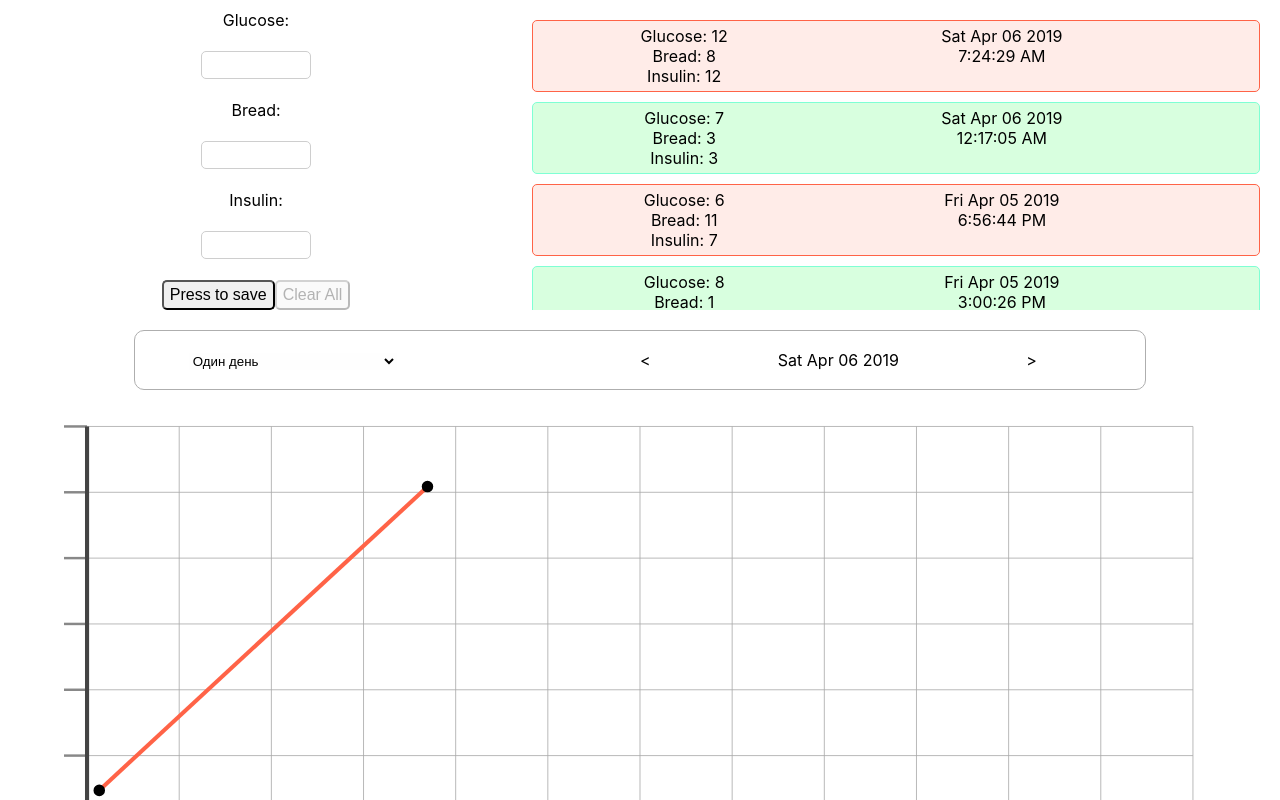
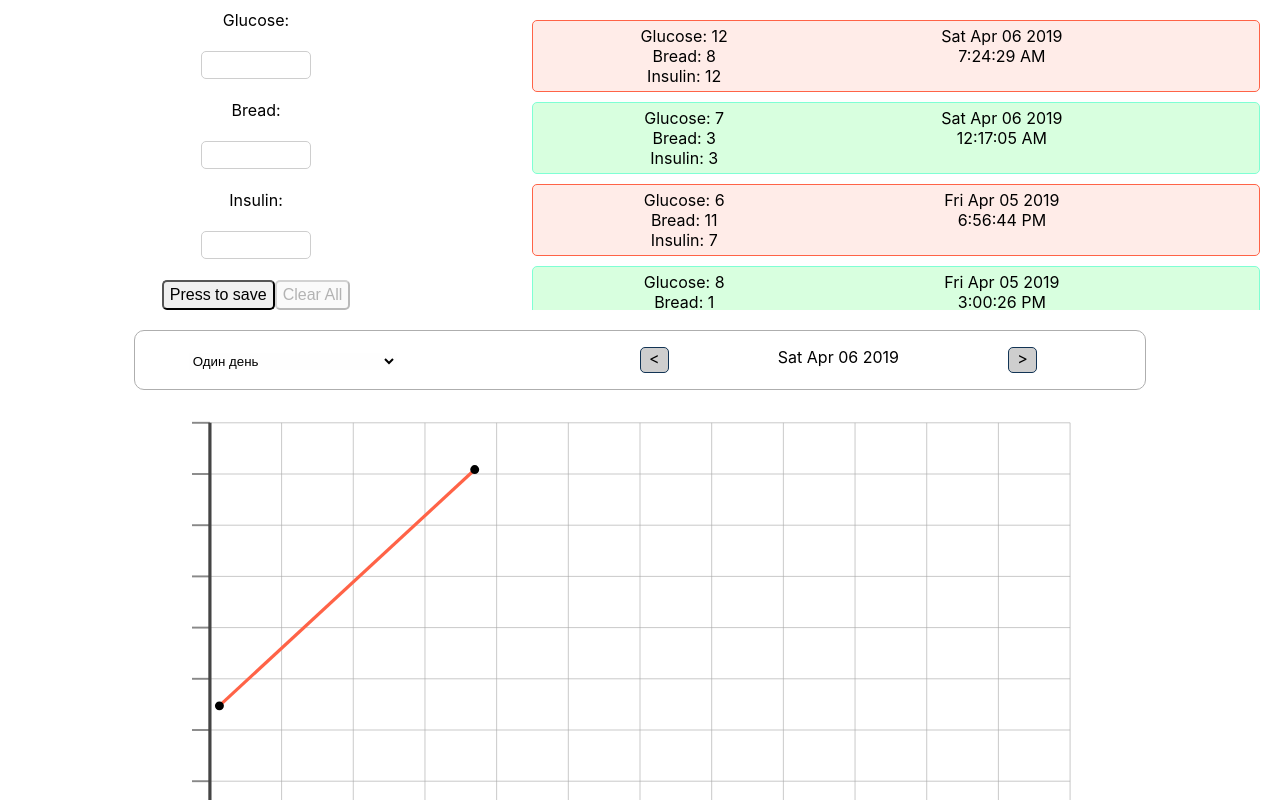
Before and after one commit to sohimazdai/web-svg-chart, a React (Create React App) app: page / in a window 1280 px wide. Shown: the top 800 px of the page. Built offline with nearby package versions, Linux system fonts and the light colour scheme.

Commit message:
#15: refactoring

```diff
--- a/src/components/chart/Chart.css
+++ b/src/components/chart/Chart.css
@@ -1,6 +1,5 @@
 .chart {
-    width: 90%;
-    height: 400px;
+    width: 70%;
     margin: 20px auto;
     background-color: white;
 }
--- a/src/components/range-selection/RangeSelection.css
+++ b/src/components/range-selection/RangeSelection.css
@@ -45,3 +45,10 @@
     /* .range-selection__section-title {
 
     } */
+
+    .range-selection__button {
+        padding: 0px 8px 4px;
+        border: 1px solid #123455;
+        border-radius: 5px;
+        background-color: #cecece;
+    }
--- a/src/components/range-selection/RangeSelection.tsx
+++ b/src/components/range-selection/RangeSelection.tsx
@@ -19,7 +19,6 @@ export class RangeSelection extends React.Component<RangeSelectionProps, any> {
         const { sectionValue, onSelectAnotherSectionValue } = this.props;
         return (
             <div className={'range-selection'}>
-
                 <div className={'range-selection__changing-box'}>
                     <div className={'range-selection__change-range'}>
                         <select
@@ -33,6 +32,7 @@ export class RangeSelection extends React.Component<RangeSelectionProps, any> {
                     </div>
                     <div className={'range-selection__changing-section-value'}>
                         <div
+                            className={'range-selection__button'}
                             onClick={() => {
                                 onSelectAnotherSectionValue(
                                     ChartHelper.makeAnotherDateWithDirection(
@@ -48,6 +48,7 @@ export class RangeSelection extends React.Component<RangeSelectionProps, any> {
                             {sectionValue.toDateString()}
                         </div>
                         <div
+                            className={'range-selection__button'}
                             onClick={() => {
                                 onSelectAnotherSectionValue(
                                     ChartHelper.makeAnotherDateWithDirection(
```
